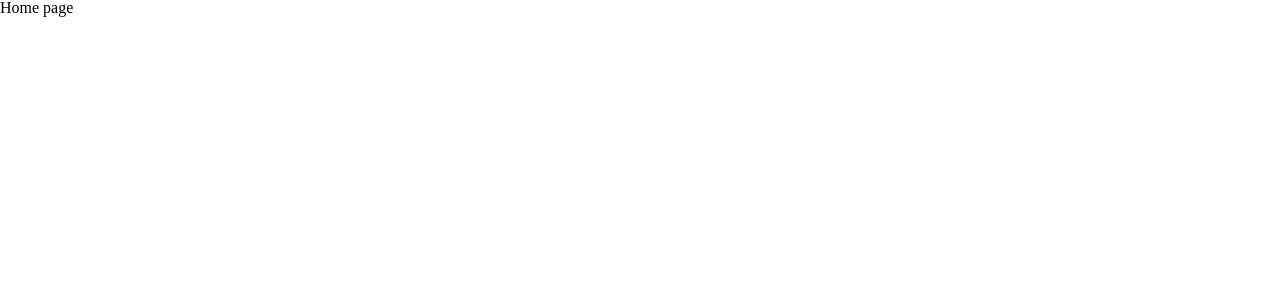
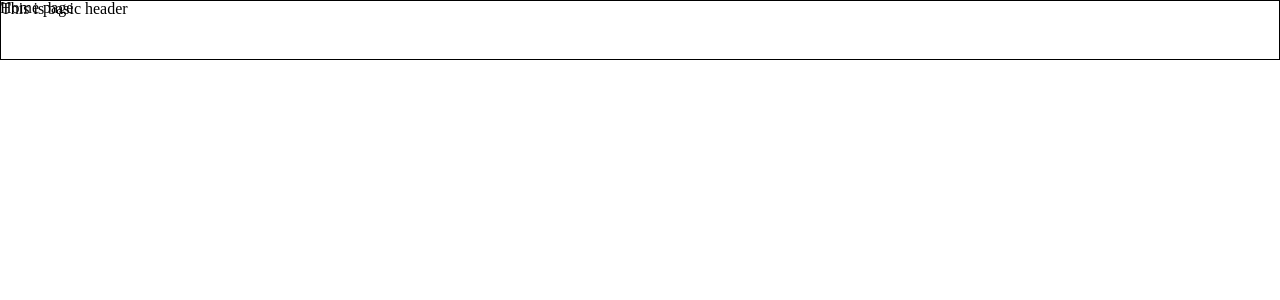
Before and after one commit to oukunan/basal-ui-website, a Next.js app: page / in a window 1280 px wide. Shown: the top 300 px of the page. Built offline with nearby package versions, Linux system fonts and the light colour scheme.

Commit message:
feat: Render `Header` in `_app`

```diff
--- a/pages/_app.tsx
+++ b/pages/_app.tsx
@@ -1,5 +1,7 @@
 import { globalCss } from '@stitches/react'
 import type { AppProps } from 'next/app'
+import Header from '../components/Header'
+import Box from '../components/layout/Box'
 
 const resetCSS = globalCss({
   'html, body, div, span, applet, object, iframe, h1, h2, h3, h4, h5, h6, p, blockquote, pre, a, abbr, acronym, address, big, cite, code, del, dfn, em, img, ins, kbd, q, s, samp, small, strike, strong, sub, sup, tt, var, b, u, i, center, dl, dt, dd, ol, ul, li, fieldset, form, label, legend, table, caption, tbody, tfoot, thead, tr, th, td, article, aside, canvas, details, embed, figure, figcaption, footer, header, hgroup, main, menu, nav, output, ruby, section, summary, time, mark, audio, video':
@@ -50,6 +52,13 @@ function MyApp({ Component, pageProps }: AppProps) {
   resetCSS()
   globalCSS()
 
-  return <Component {...pageProps} />
+  return (
+    <>
+      <Box css={{ position: 'fixed', top: '0', left: '0', width: '100%' }}>
+        <Header />
+      </Box>
+      <Component {...pageProps} />
+    </>
+  )
 }
 export default MyApp
```
